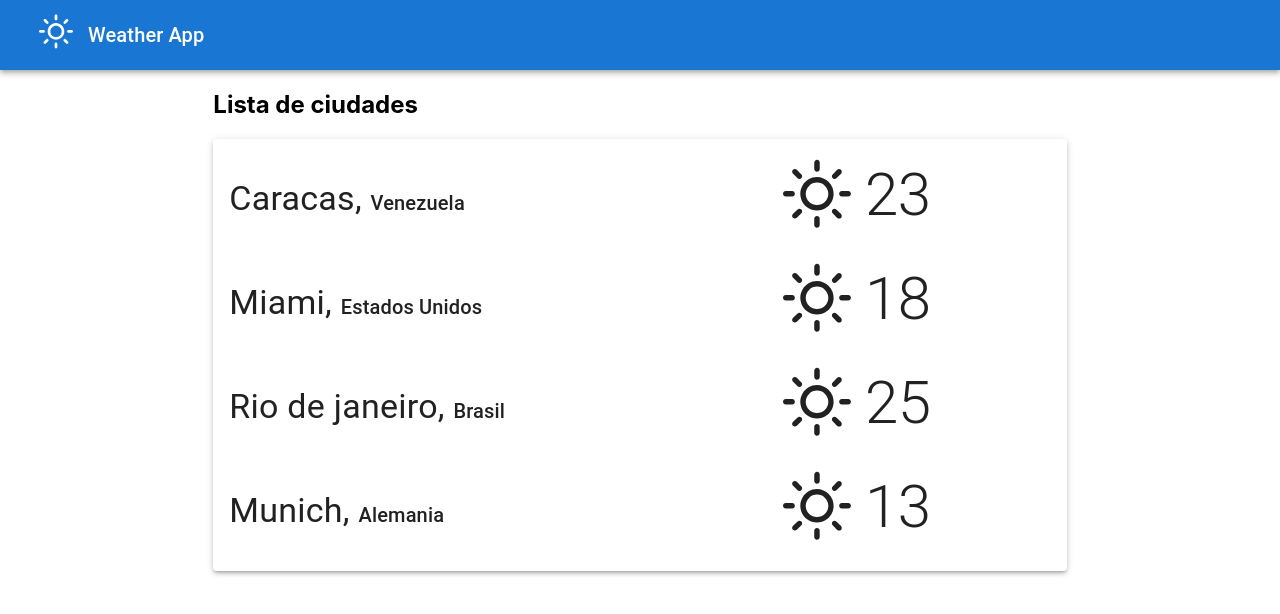
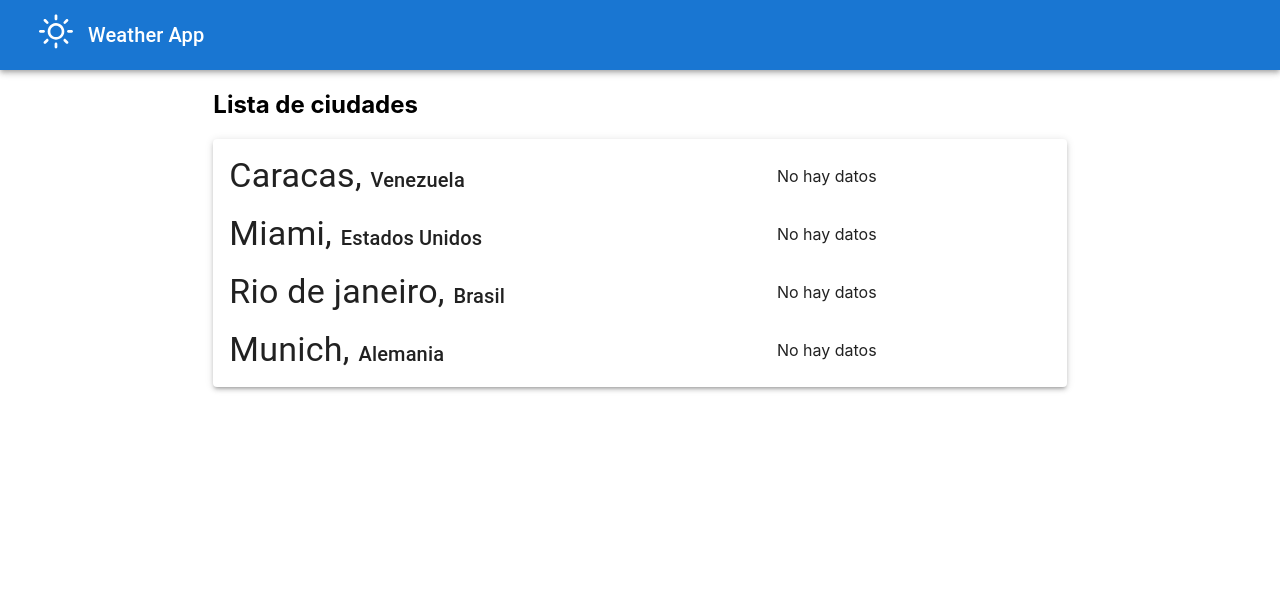
Before and after one commit to jreyesdev/weather-app, a React (Create React App) app: page /main in a window 1280 px wide. Shown: the top 614 px of the page. Built offline with nearby package versions, Linux system fonts and the light colour scheme; no server answers.

Commit message:
axios para citylist

```diff
--- a/src/components/CityList/CityList.jsx
+++ b/src/components/CityList/CityList.jsx
@@ -1,12 +1,30 @@
-import React from "react";
+import React, { useEffect, useState } from "react";
 import PropTypes from "prop-types";
 import Grid from "@mui/material/Grid";
 import List from "@mui/material/List";
 import ListItem from "@mui/material/ListItem";
+
 import CityInfo from "../CityInfo/CityInfo";
 import Weather from "../Weather/Weather";
+import WeatherAxios from "../../api/WeatherAxios";
 
 const CityList = ({ cities, onClickCity }) => {
+  const [allWeather, setAllWeather] = useState({});
+  const [isLoading, setIsLoading] = useState(true);
+  const icon = "rain";
+
+  useEffect(() => {
+    //getInfoCity(cities[1].city);
+  }, []);
+
+  const getInfoCity = async (ciudad) => {
+    const resp = await WeatherAxios.get("/weather", {
+      params: {
+        q: ciudad,
+      },
+    });
+  };
+
   return (
     <List>
       {cities.map((e, i) => (
@@ -16,7 +34,11 @@ const CityList = ({ cities, onClickCity }) => {
               <CityInfo city={e.city} country={e.country} />
             </Grid>
             <Grid item xs={12} md={4}>
-              <Weather temp={e.temp} icon="sunny" />
+              {e.temp && e.icon ? (
+                <Weather temp={e.temp} icon={icon} />
+              ) : (
+                "No hay datos"
+              )}
             </Grid>
           </Grid>
         </ListItem>
@@ -26,7 +48,12 @@ const CityList = ({ cities, onClickCity }) => {
 };
 
 CityList.propTypes = {
-  cities: PropTypes.array.isRequired,
+  cities: PropTypes.arrayOf(
+    PropTypes.shape({
+      city: PropTypes.string.isRequired,
+      country: PropTypes.string.isRequired,
+    })
+  ).isRequired,
   onClickCity: PropTypes.func.isRequired,
 };
 
--- a/src/components/ForeCastItem/ForeCastItem.jsx
+++ b/src/components/ForeCastItem/ForeCastItem.jsx
@@ -20,7 +20,7 @@ const ForeCastItem = ({ weekDay, hour, state, temperature }) => {
         <Typography>{hour}</Typography>
       </Grid>
       <Grid item>
-        <IconContext.Provider value={{ size: "5rem" }}>
+        <IconContext.Provider value={{ size: "5em" }}>
           <IconState state={state} />
         </IconContext.Provider>
       </Grid>
```
